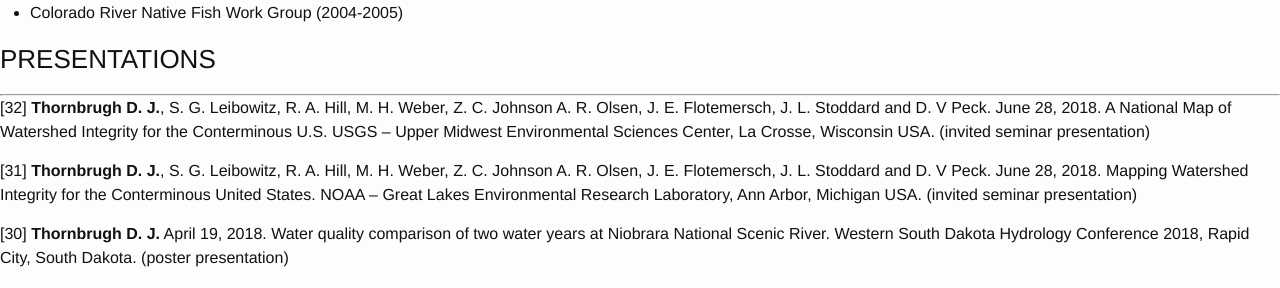
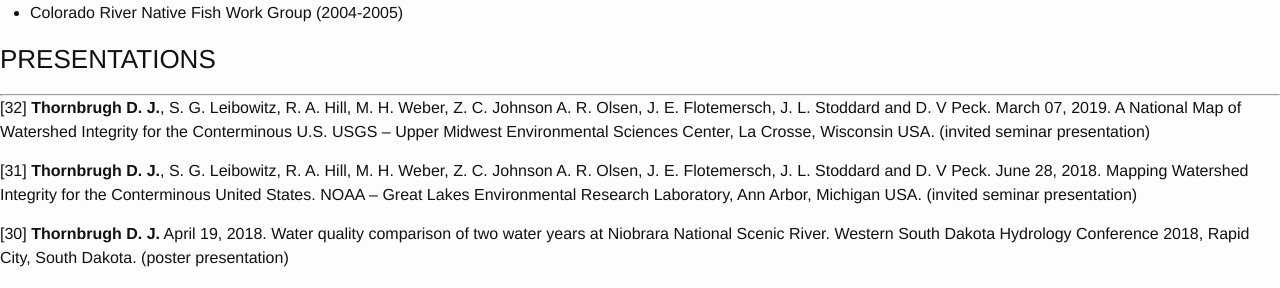
Before and after one commit to dthor/dthor.github.io, a Jekyll site: the page built from about/about.md, in a window 1280 px wide and 900 px high, scrolled down 1646 px. Shown: the part 161-449 px from the top of the window. Built offline with Jekyll 4.4.1, drawn with Linux system fonts in a browser that asks for light colours; nearby versions of some CDN libraries; some web fonts are replaced.

Commit message:
update 32
update details in 32

```diff
--- a/about/about.md
+++ b/about/about.md
@@ -68,7 +68,7 @@
 
 ### PRESENTATIONS
 ***
-[32] **Thornbrugh D. J.**, S. G. Leibowitz, R. A. Hill, M. H. Weber, Z. C. Johnson A. R. Olsen, J. E. Flotemersch, J. L. Stoddard and D. V Peck. June 28, 2018. A National Map of Watershed Integrity for the Conterminous U.S. USGS – Upper Midwest Environmental Sciences Center, La Crosse, Wisconsin USA. (invited seminar presentation)
+[32] **Thornbrugh D. J.**, S. G. Leibowitz, R. A. Hill, M. H. Weber, Z. C. Johnson A. R. Olsen, J. E. Flotemersch, J. L. Stoddard and D. V Peck. March 07, 2019. A National Map of Watershed Integrity for the Conterminous U.S. USGS – Upper Midwest Environmental Sciences Center, La Crosse, Wisconsin USA. (invited seminar presentation)
 
 [31] **Thornbrugh D. J.**, S. G. Leibowitz, R. A. Hill, M. H. Weber, Z. C. Johnson A. R. Olsen, J. E. Flotemersch, J. L. Stoddard and D. V Peck. June 28, 2018. Mapping Watershed Integrity for the Conterminous United States. NOAA – Great Lakes Environmental Research Laboratory, Ann Arbor, Michigan USA. (invited seminar presentation)
 
```
